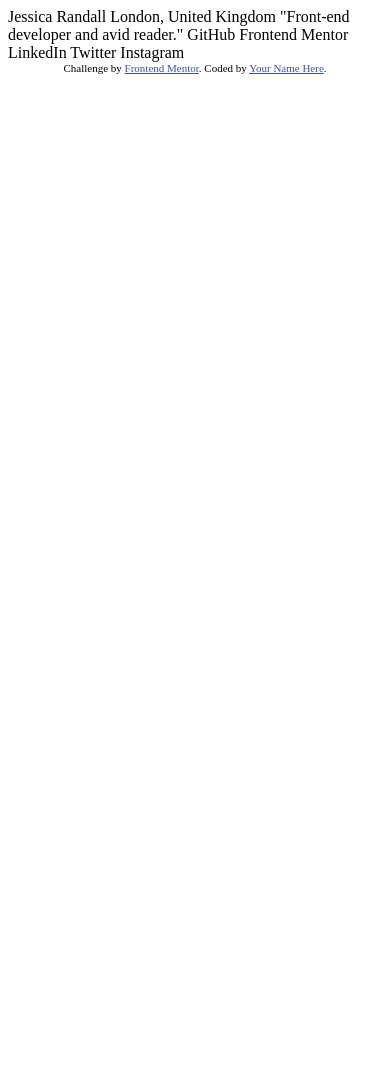
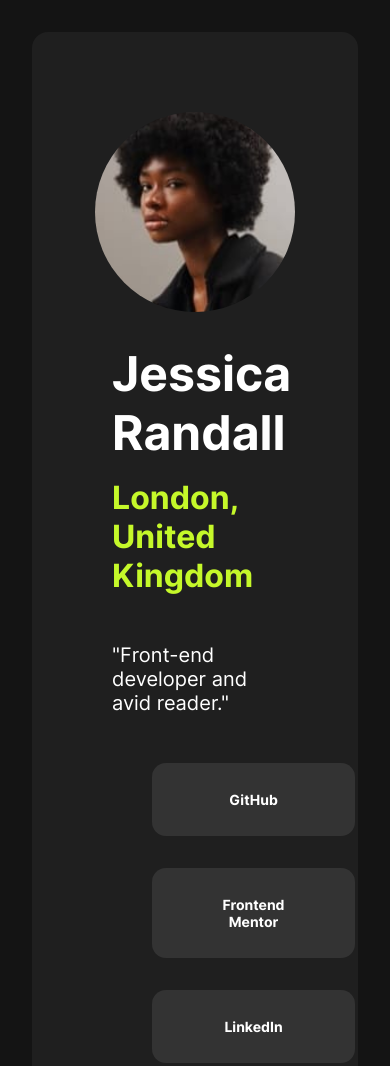
Before and after one commit to joris-villet/social-links-profil, a plain HTML site: page index.html in a window 390 px wide. Shown: the top 1066 px of the page. Before the commit the page ends 844 px from the top, so only its background shows below. Drawn offline with Linux system fonts and the light colour scheme.

Commit message:
project + css + font, no responsive

```diff
--- a/index.html
+++ b/index.html
@@ -1,34 +1,45 @@
 <!DOCTYPE html>
 <html lang="en">
+
 <head>
   <meta charset="UTF-8">
-  <meta name="viewport" content="width=device-width, initial-scale=1.0"> <!-- displays site properly based on user's device -->
+  <meta name="viewport" content="width=device-width, initial-scale=1.0">
+  <!-- displays site properly based on user's device -->
+  <link rel="icon" type="image/png" sizes="32x32" href="./assets/images/favicon-32x32.png">
+  <title>Frontend Mentor | Social links profile</title>
+  <link rel="stylesheet" href="./styles/main.css">
+</head>
 
-  <link rel="icon" type="image/png" sizes="32x32" href="./assets/images/favicon-32x32.png">
-
-  <title>Frontend Mentor | Social links profile</title>
-
-  <!-- Feel free to remove these styles or customise in your own stylesheet 👍 -->
-  <style>
-    .attribution { font-size: 11px; text-align: center; }
-    .attribution a { color: hsl(228, 45%, 44%); }
-  </style>
-</head>
 <body>
 
-  Jessica Randall
-  London, United Kingdom
-  "Front-end developer and avid reader."
+  <main>
+    <div class="container__main">
+      <section class="section">
+        <div>
+          <header class="header">
+            <img class="header__img" src="./assets/images/avatar-jessica.jpeg" alt="Jessica Randall">
+            <h1 class="header__h1">Jessica Randall</h1>
+            <h2 class="header__h2">London, United Kingdom</h2>
+            <h3 class="header__h3">"Front-end developer and avid reader."</h3>
+          </header>
+        </div>
+        <div>
+          <ul class="list">
+            <li class="list__item">GitHub</li>
+            <li class="list__item">Frontend Mentor</li>
+            <li class="list__item">LinkedIn</li>
+            <li class="list__item">Twitter</li>
+            <li class="list__item">Instagram</li>
+          </ul>
+        </div>
+        <div class="attribution">
+          Challenge by <a href="https://www.frontendmentor.io?ref=challenge" target="_blank">Frontend Mentor</a>.
+          Coded by <a href="#">Your Name Here</a>.
+        </div>
+      </section>
+    </div>
+  </main>
 
-  GitHub
-  Frontend Mentor
-  LinkedIn
-  Twitter
-  Instagram
+</body>
 
-  <div class="attribution">
-    Challenge by <a href="https://www.frontendmentor.io?ref=challenge" target="_blank">Frontend Mentor</a>.
-    Coded by <a href="#">Your Name Here</a>.
-  </div>
-</body>
 </html>
--- a/styles/main.css
+++ b/styles/main.css
@@ -8,3 +8,107 @@
   --desktop-size: 1440px;
   --mobile-size: 375px;
 }
+
+@font-face {
+  font-family: 'Inter';
+  src: url("../assets/fonts/static/Inter-Bold.ttf");
+  font-weight: 700;
+}
+
+@font-face {
+  font-family: 'Inter';
+  src: url("../assets/fonts/static/Inter-Regular.ttf");
+  font-weight: 400;
+}
+
+@font-face {
+  font-family: 'Inter';
+  src: url("../assets/fonts/static/Inter-SemiBold.ttf");
+  font-weight: 600;
+}
+
+
+body {
+  margin: 0;
+  padding: 0;
+  box-sizing: border-box;
+  width: 100%;
+  background: var(--color-grey-900);
+  padding: 2em;
+  font-family: 'Inter';
+}
+
+.container__main {
+  max-width: var(--desktop-size);
+  height: auto;
+  margin: 0 auto;
+  background: var(--color-grey-800);
+  border-radius: 1em;
+}
+
+.section {
+  padding: 5em;
+}
+
+.header {
+  display: flex;
+  flex-direction: column;
+  justify-content: space-between;
+  align-items: center;
+}
+
+.header__img {
+  border-radius: 100%;
+  width: 200px;
+  height: 200px;
+}
+
+.header__h1 {
+  color: var(--color-white);
+  font-size: 3em;
+  margin: 0 auto;
+  margin-top: 2rem;
+}
+
+.header__h2 {
+  color: var(--color-green);
+  font-size: 2em;
+  font-weight: 700;
+  margin: 0 auto;
+  margin-top: 1rem;
+}
+
+.header__h3 {
+  color: var(--color-white);
+  font-size: 20px;
+  margin: 3rem auto;
+  font-weight: 400;
+}
+
+.list {
+  list-style-type: none;
+  margin: 0;
+}
+
+.list__item {
+  border-radius: 5px;
+  padding: 2em 5em;
+  background: var(--color-grey-700);
+  color: var(--color-white);
+  font-size: var(--text-size);
+  font-weight: 700;
+  text-align: center;
+  margin: 0 auto;
+  margin-bottom: 2rem;
+  border-radius: 1em;
+  width: 50%;
+}
+
+.attribution {
+  font-size: 11px;
+  text-align: center;
+}
+
+.attribution a {
+  color: hsl(228, 45%, 44%);
+}
```
